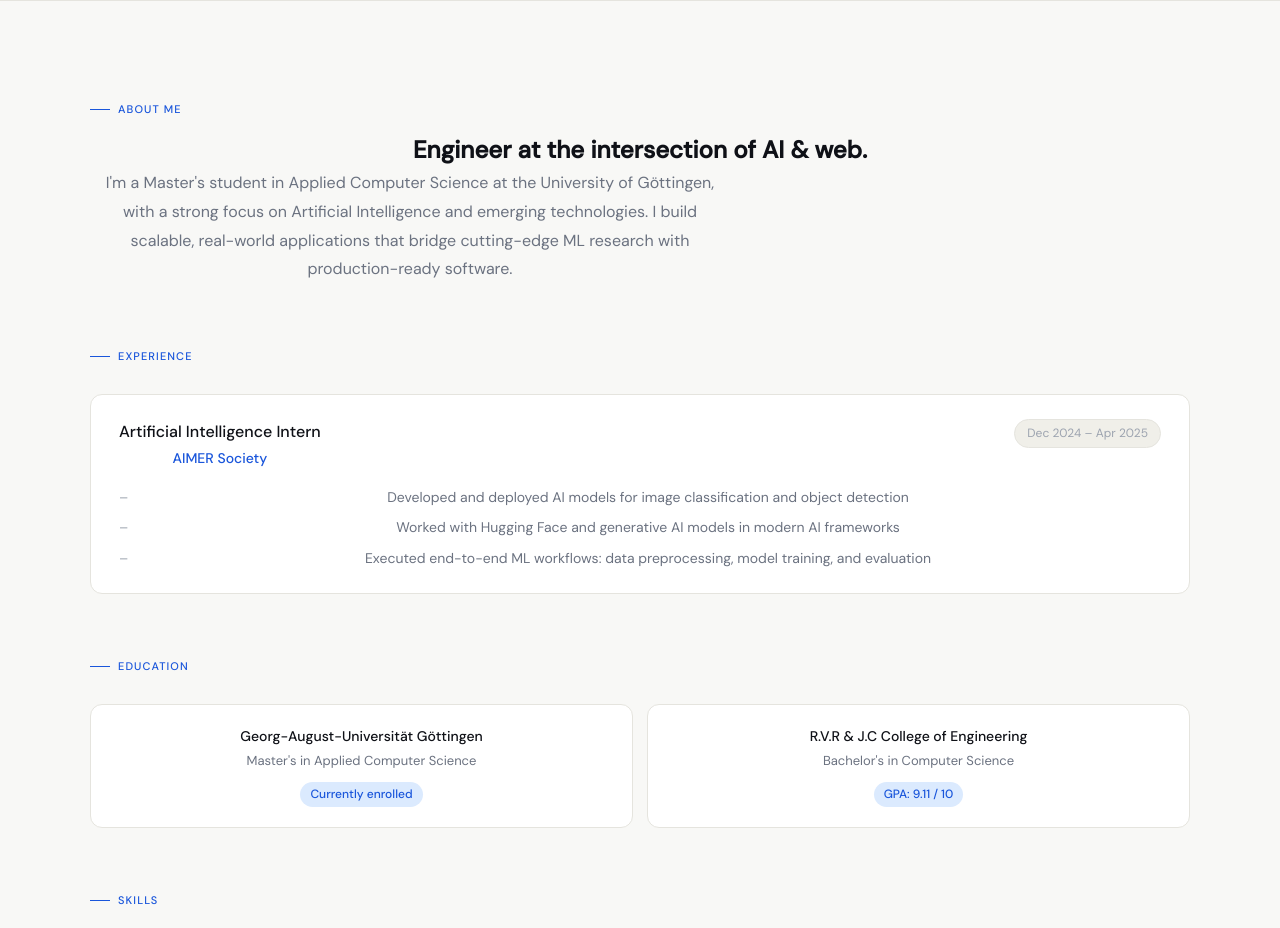
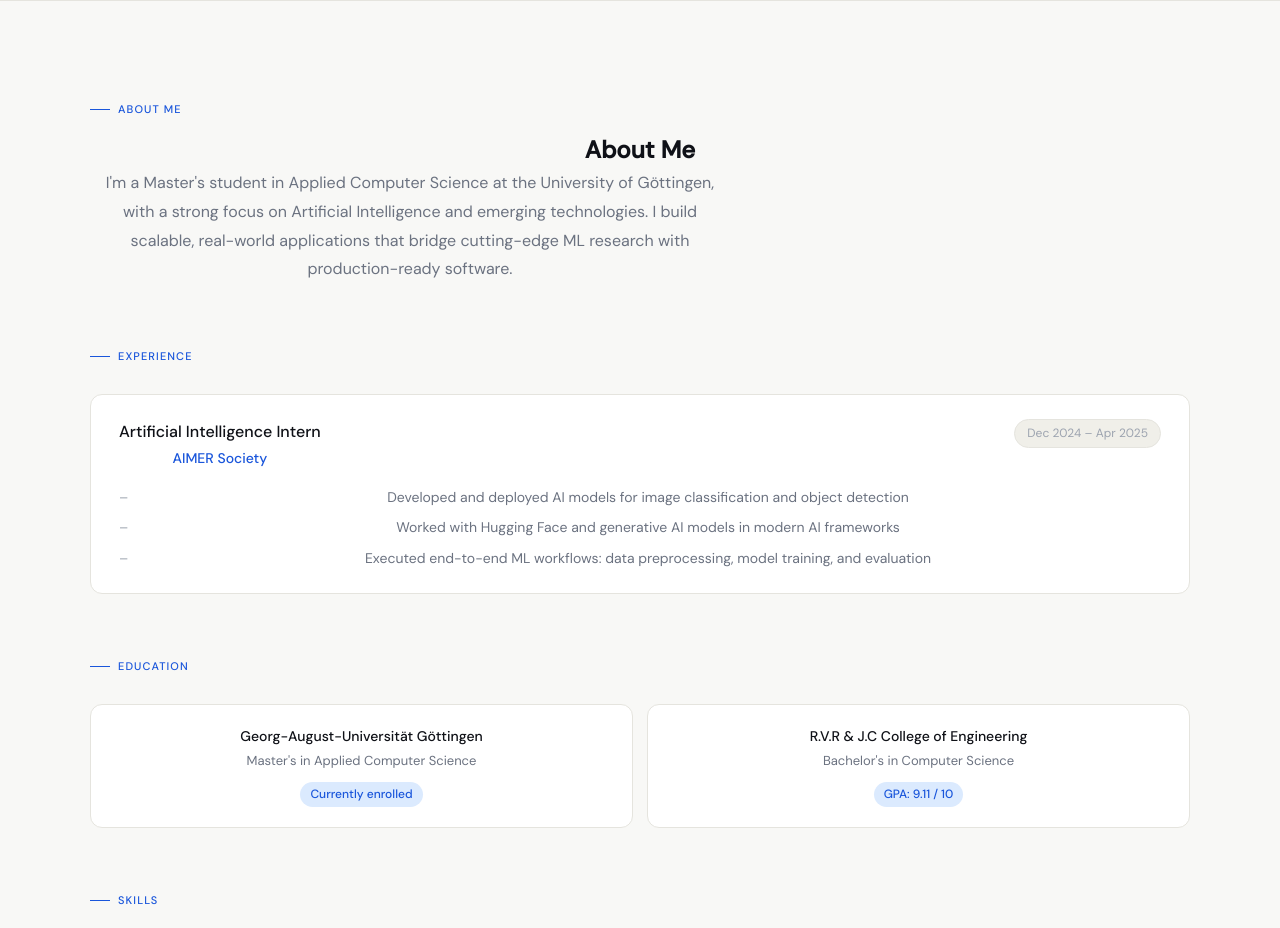
Before and after one commit to Gpraveenbabu/portfolio, a React (Create React App) app: page / in a window 1280 px wide. Shown: the part 800-1728 px from the top of the page. Built offline with nearby package versions, Linux system fonts and the light colour scheme.

Commit message:
Update heading in About component

```diff
--- a/src/components/About.js
+++ b/src/components/About.js
@@ -60,7 +60,7 @@ function About() {
 
       <div className="reveal" ref={introRef}>
         <p className="section-label">About me</p>
-        <h2>Engineer at the intersection of AI &amp; web.</h2>
+        <h2>About Me</h2>
         <p className="about-lead">
           I'm a Master's student in Applied Computer Science at the University of Göttingen,
           with a strong focus on Artificial Intelligence and emerging technologies. I build
```
